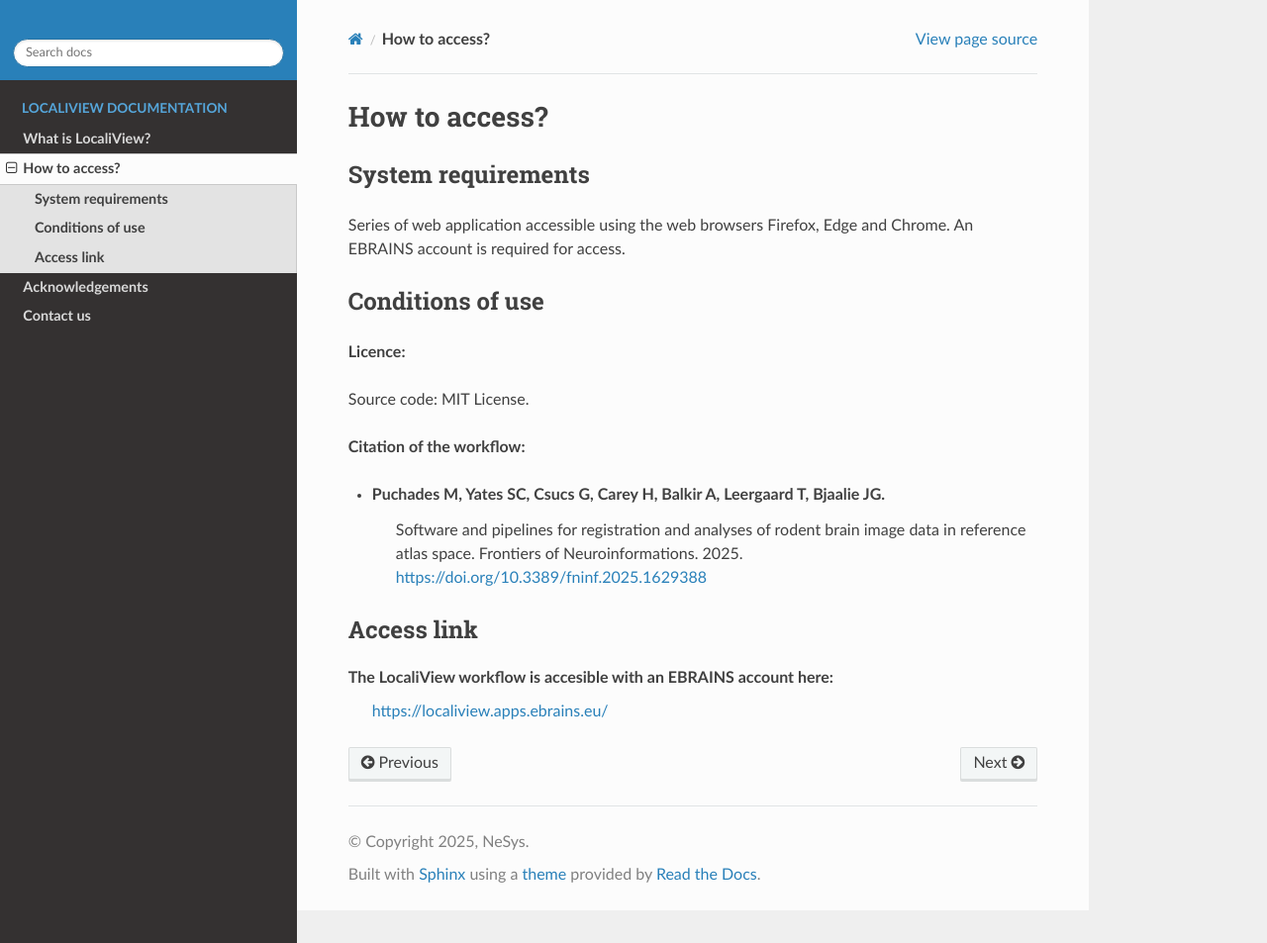
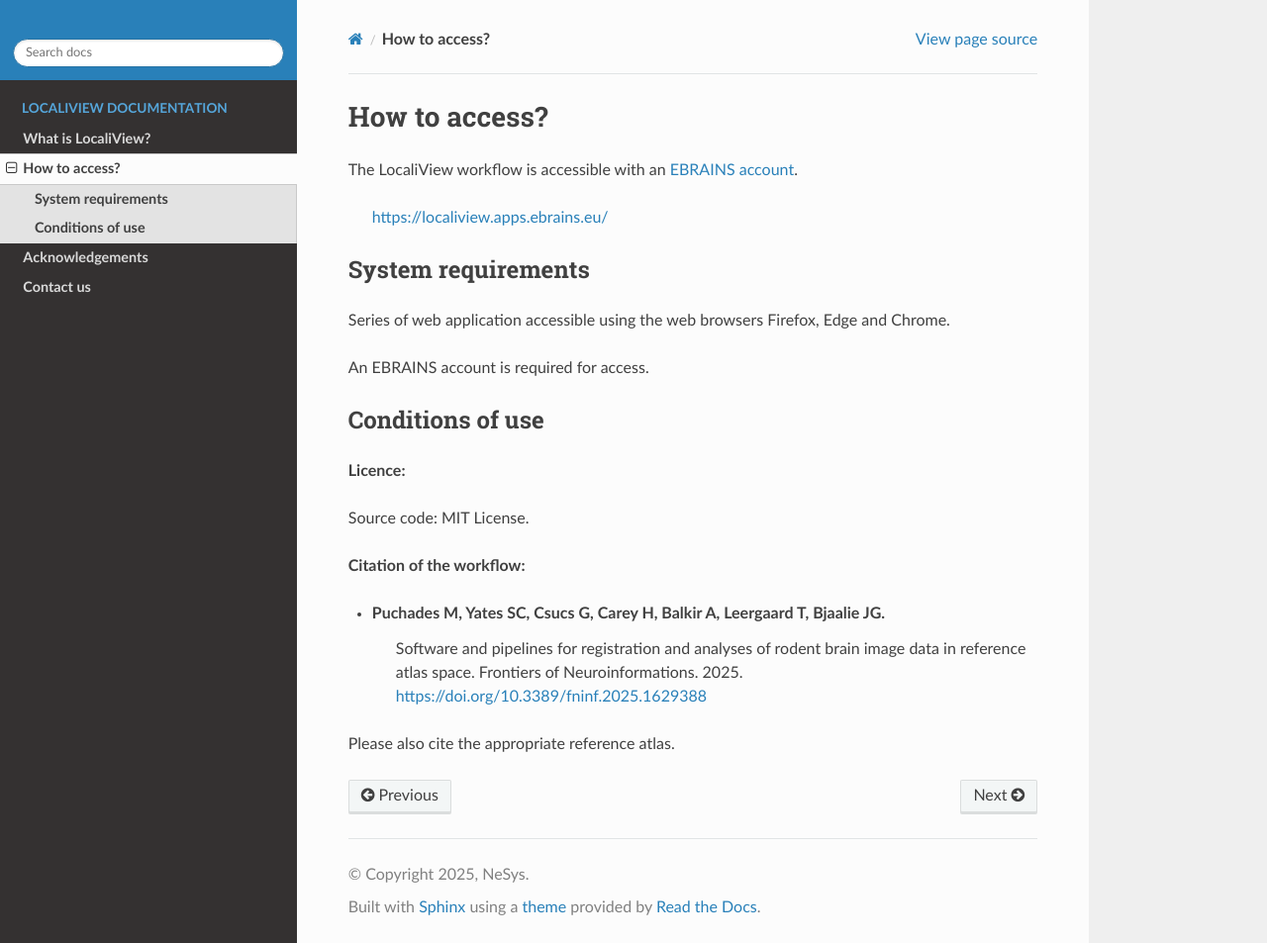
Before and after one commit to Neural-Systems-at-UIO/LocaliView, a Sphinx documentation site: the page built from Docs/Installation.rst, in a window 1280 px wide and 953 px high. Shown: the whole window at 99% size. Built offline with Sphinx 7.4.7 and the Read the Docs theme 3.1.0, drawn with Linux system fonts in a browser that asks for light colours; pages that are not in the unit, such as notebooks, are missing from menus.

Commit message:
Update Installation.rst

```diff
--- a/Docs/Installation.rst
+++ b/Docs/Installation.rst
@@ -1,8 +1,15 @@
 **How to access?**
 -----------------------------
+
+The LocaliView workflow is accessible with an `EBRAINS account <https://www.ebrains.eu/page/sign-up>`_.
+
+  https://localiview.apps.ebrains.eu/
+
+
 **System requirements**
 ~~~~~~~~~~~~~~~~~~~~~~~~
 Series of web application accessible using the web browsers Firefox, Edge and Chrome.
+
 An EBRAINS account is required for access.
 
 
@@ -18,8 +25,4 @@
 - Puchades M, Yates SC, Csucs G, Carey H, Balkir A, Leergaard T, Bjaalie JG.
    Software and pipelines for registration and analyses of rodent brain image data in reference atlas space. Frontiers of Neuroinformations. 2025. https://doi.org/10.3389/fninf.2025.1629388
 
-
-**Access link**
-~~~~~~~~~~~~
-The LocaliView workflow is accesible with an EBRAINS account here:
-  https://localiview.apps.ebrains.eu/
+Please also cite the appropriate reference atlas.
```
